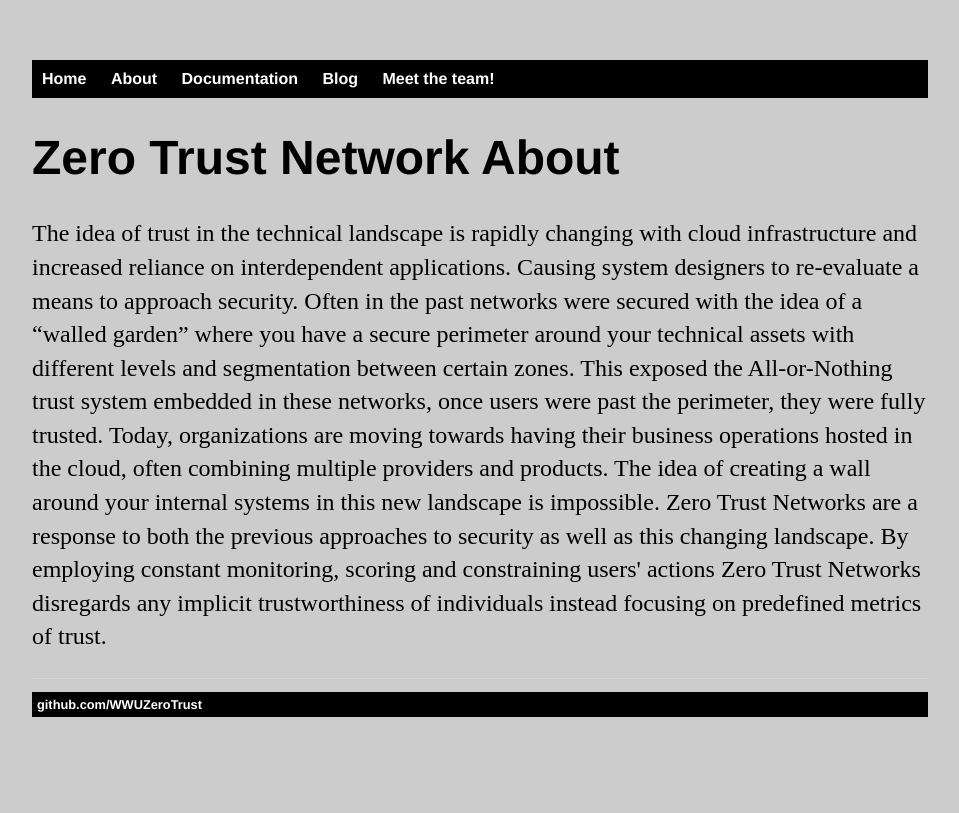
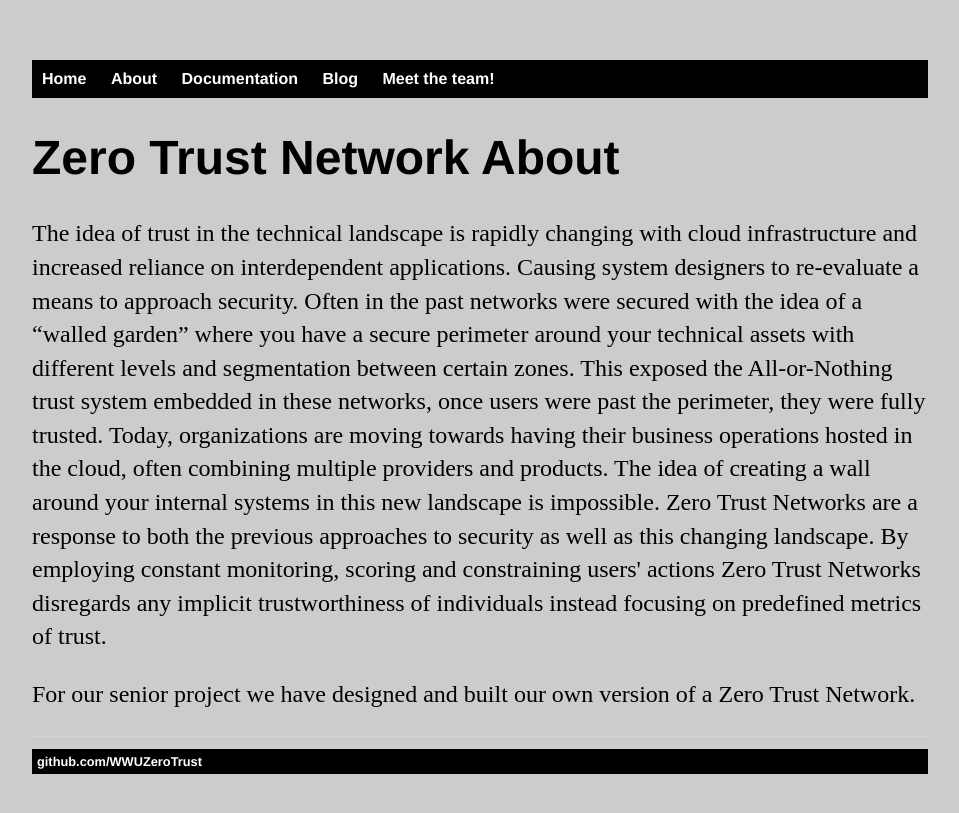
Before and after one commit to WWUZeroTrust/WWUZeroTrust.github.io, a Jekyll site: the page built from about/index.html, in a window 1280 px wide. Shown: the top 813 px of the page, without its empty margins (160-1119 px from the left). Built offline with Jekyll 4.4.1, drawn with Linux system fonts in a browser that asks for light colours.

Commit message:
Update index.html

```diff
--- a/about/index.html
+++ b/about/index.html
@@ -4,6 +4,17 @@
 ---
 	<h1>{{ page.title }}</h1>
 
-		<p>The idea of trust in the technical landscape is rapidly changing with cloud infrastructure and increased reliance on interdependent applications. Causing system designers to re-evaluate a means to approach security. Often in the past networks were secured with the idea of a “walled garden” where you have a secure perimeter around your technical assets with different levels and segmentation between certain zones. This exposed the All-or-Nothing trust system embedded in these networks, once users were past the perimeter, they were fully trusted. Today, organizations are moving towards having their business operations hosted in the cloud, often combining multiple providers and products. The idea of creating a wall around your internal systems in this new landscape is impossible. Zero Trust Networks are a response to both the previous approaches to security as well as this changing landscape. By employing constant monitoring, scoring and constraining users' actions Zero Trust Networks disregards any implicit trustworthiness of individuals instead focusing on predefined metrics of trust. </p>
+		<p>The idea of trust in the technical landscape is rapidly changing with cloud infrastructure and increased
+			reliance on interdependent applications. Causing system designers to re-evaluate a means to approach
+			security. Often in the past networks were secured with the idea of a “walled garden” where you have a
+			secure perimeter around your technical assets with different levels and segmentation between certain zones.
+			This exposed the All-or-Nothing trust system embedded in these networks, once users were past the perimeter,
+			they were fully trusted. Today, organizations are moving towards having their business operations hosted in
+			the cloud, often combining multiple providers and products. The idea of creating a wall around your internal
+			systems in this new landscape is impossible. Zero Trust Networks are a response to both the previous approaches
+			to security as well as this changing landscape. By employing constant monitoring, scoring and constraining users'
+			actions Zero Trust Networks disregards any implicit trustworthiness of individuals instead focusing on predefined
+			metrics of trust. </p>
+<p>For our senior project we have designed and built our own version of a Zero Trust Network. </p>
 
 	</ul>
```
